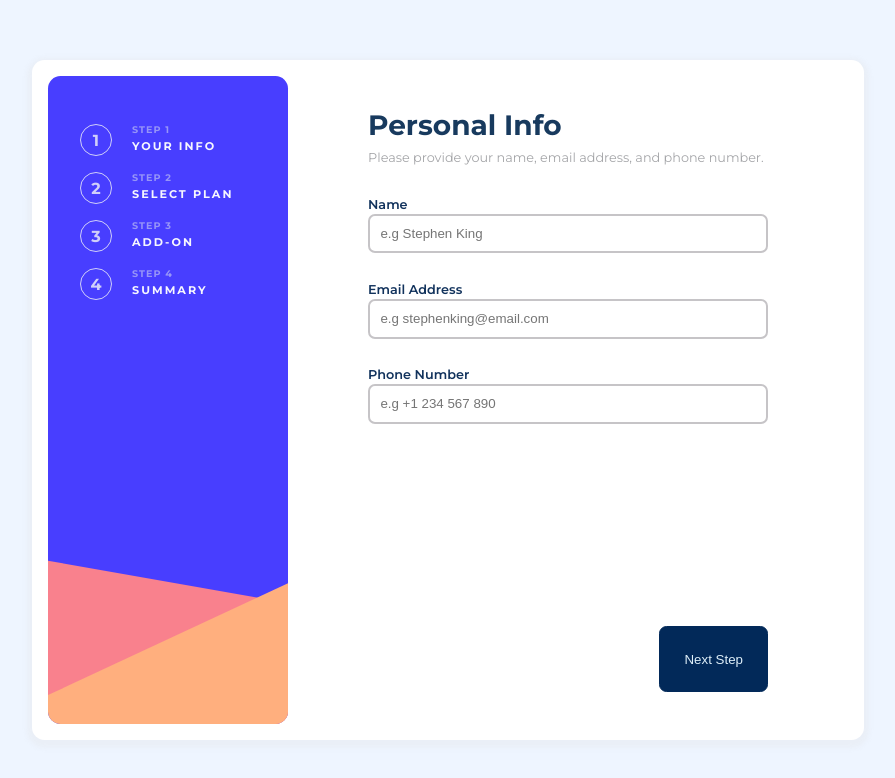
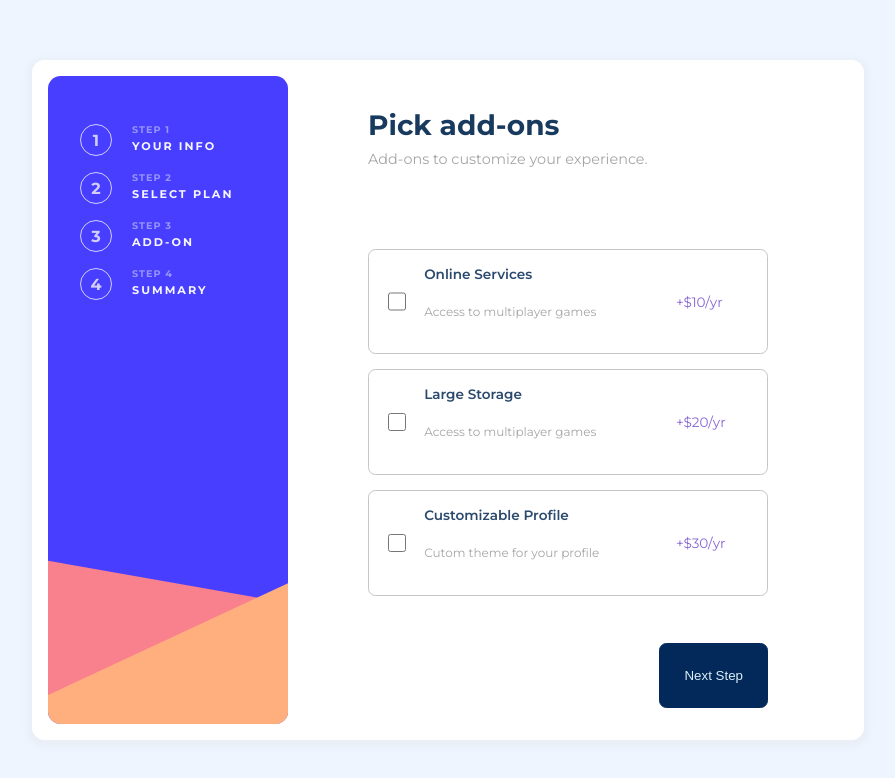
Before and after one commit to Mhmd-S/multi-step-form, a React (Create React App) app: page / in a window 1280 px wide. Shown: the top 778 px of the page, without its empty margins (192-1087 px from the left). Built offline with nearby package versions, Linux system fonts and the light colour scheme.

Commit message:
Added the add-on tab, Added the functionality for the add-on tab.

```diff
--- a/src/Components/Form.jsx
+++ b/src/Components/Form.jsx
@@ -4,18 +4,29 @@ import "./Styles/Form.css"
 import Tracker from "./Tracker.jsx"
 import FormInfo from "./FormInfo.jsx"
 import FormPlans from "./FormPlans.jsx"
+import { FormAddon } from './FormAddon'
 
 const Form = () => {
 
+  // Current tab regarding which step to show
   const [currentTab, setCurrentTab] = useState(0);
+
+  // Plan time (monthly[false], yearly[true]) and planType. 1 = arcade, 2 = advanced, 3 = pro
   const [payTime, setPayTime] = useState(false);
   const [planType, setPlanType] = useState(0);
+
+  // Users Info
   const [name, setName] = useState("");
   const [email, setEmail] = useState("");
   const [phone, setPhone] = useState("");
 
-  const [stepOneErrors, setStepOneErros] = useState([]);
+  // Validation errors in first form
+  const [formErrors, setStepOneErros] = useState([]);
 
+  // Addons the user choose. 0 = Online services, 1 = Larger storage, 2 = Customizable profile
+  const [addOns, setAddOns] = useState([]);
+
+  // On change events for the form
   const onChangeName = (e) =>{
     setName(e.target.value);
   }
@@ -28,6 +39,20 @@ const Form = () => {
     setPhone(e.target.value);
    }
 
+
+   // Habdle addon on change
+   const onChangeAddon = (e) => {
+    let addOnValue = e.target.value;
+    if (addOns.includes(addOnValue)){
+      let newAddons = addOns.filter(x => x != addOnValue)
+      console.log(newAddons)
+      setAddOns(newAddons)
+    } else {
+      setAddOns([...addOns, addOnValue])
+    }
+   }
+
+   // Checks the form fields for empty inputs and adds the corresponding input name to the error state
   const checkFields = () => {
 
     let errors = [];
@@ -44,31 +69,38 @@ const Form = () => {
         errors.push("phone")
     }
 
+    if(planType == 0 && currentTab == 1){
+      errors.push("Please choose a plan")
+    }
+
     setStepOneErros(errors);
 
     if(currentTab < 3 && errors.length === 0){
-
         setCurrentTab(currentTab+1)
         console.log(currentTab)
       }
 
   }
 
+  // Returns the the components according to the currentTab state
   const getCurrentTab = () => {
     switch(currentTab){
       case 0:
-        return <FormInfo setCurrentTab={setCurrentTab} name={name} email={email} phone={phone} onChangeName={onChangeName}  onChangeEmail={onChangeEmail}  onChangePhone={onChangePhone} errors={stepOneErrors}/>
+        return <FormInfo setCurrentTab={setCurrentTab} name={name} email={email} phone={phone} onChangeName={onChangeName}  onChangeEmail={onChangeEmail}  onChangePhone={onChangePhone} errors={formErrors}/>
       case 1:
-        return <FormPlans  payTime={payTime} setPayTime={setPayTime} planType={planType} setPlanType={setPlanType} setCurrentTab={setCurrentTab}/>
+        return <FormPlans  payTime={payTime} setPayTime={setPayTime} planType={planType} setPlanType={setPlanType} setCurrentTab={setCurrentTab} errors={formErrors}/>
+      case 2:
+        return <FormAddon planType={planType} addOns={addOns} setAddOns={setAddOns}/>
       default:
-        return <FormInfo setCurrentTab={setCurrentTab} name={name} onChangeName={onChangeName} errors={stepOneErrors}/>
+        return <FormInfo setCurrentTab={setCurrentTab} name={name} onChangeName={onChangeName} errors={formErrors}/>
     }
   }
 
   return (
     <div className="Form-container">
         <div className="App-tracker"><Tracker/></div>
-        <div className="App-main">{getCurrentTab()}</div>
+        <div className="App-main">
+        <FormAddon planType={planType} addOns={addOns} setAddOns={setAddOns} onChangeAddon={onChangeAddon}/></div>
         <div className="App-footer">
             {currentTab == 0 ? "" : <button onClick={()=>setCurrentTab(currentTab-1)} className="App-button back">Go Back</button>}
             <button onClick={checkFields} className="App-button next">Next Step</button>
--- /dev/null
+++ b/src/Components/FormAddon.jsx
@@ -0,0 +1,40 @@
+import React from 'react'
+import './Styles/FormAddons.css'
+
+
+export const FormAddon = ({payTime, addOns, onChangeAddon}) => {
+  return (
+    <div className="FormAddon-container">
+
+        <div className="FormAddon-header">
+            <h1>Pick add-ons</h1>
+            <h5>Add-ons to customize your experience.</h5>
+        </div>
+
+        <div className="FormAddon-addons">
+
+            <label className={addOns.includes("0") ? "FormAddon-addons-addon FormAddon-addons-addon-active" : "FormAddon-addons-addon"}>
+                <input type="checkbox" onClick={ e=>onChangeAddon(e)} value="0"></input>
+                <h6>Online Services</h6>
+                <p>Access to multiplayer games</p>
+                <span>{payTime ? "+$1/mo" : "+$10/yr"}</span>
+            </label>
+
+            <label className={addOns.includes("1") ? "FormAddon-addons-addon FormAddon-addons-addon-active" : "FormAddon-addons-addon"}>
+                <input type="checkbox" onClick={ e=>onChangeAddon(e)} value="1"></input>
+                <h6>Large Storage</h6>
+                <p>Access to multiplayer games</p>
+                <span>{payTime ? "+$2/mo" : "+$20/yr"}</span>
+            </label>
+
+            <label className={addOns.includes("2") ? "FormAddon-addons-addon FormAddon-addons-addon-active" : "FormAddon-addons-addon"}>
+                <input type="checkbox" onClick={ e=>onChangeAddon(e)} value="2"></input>
+                <h6>Customizable Profile</h6>
+                <p>Cutom theme for your profile</p>
+                <span>{payTime ? "+$3/mo" : "+$30/yr"}</span>
+            </label>
+
+        </div>
+    </div>
+  )
+}
--- a/src/Components/FormPlans.jsx
+++ b/src/Components/FormPlans.jsx
@@ -1,7 +1,7 @@
 import React from 'react'
 import './Styles/FormPlans.css'
 
-const FormPlans = ({payTime, setPayTime, planType, setPlanType, setCurrentTab}) => {
+const FormPlans = ({payTime, setPayTime, planType, setPlanType}) => {
   return (
     <div className="FormPlans-container">
         <div className='FormPlans-header'>
--- a/src/Components/Styles/Form.css
+++ b/src/Components/Styles/Form.css
@@ -9,7 +9,7 @@
                           "t f";
     padding: 1rem;
     grid-template-columns: 30% 70%;
-    grid-template-rows: 80% 20%;
+    grid-template-rows: 85% 15%;
 }
 
 .App-tracker {
@@ -22,7 +22,7 @@
 
 .App-footer{
     width: 100%;
-    padding:2rem 5rem;
+    padding:1rem 5rem;
     display: grid;
     grid-template-areas: "b . n";
     grid-area: f;
--- /dev/null
+++ b/src/Components/Styles/FormAddons.css
@@ -0,0 +1,82 @@
+.FormAddon-container{
+    width: 100%;
+    height: 100%;
+    padding: 2rem 5rem 1rem;
+    display: grid;
+    grid-auto-rows: 25% 75%;
+    flex-direction: column;
+}
+
+.FormAddon-header {
+    width: 100%;
+    padding-bottom: 1.7rem;
+}
+
+.FormAddon-header h1 {
+    font-size: 1.75rem;
+    padding-bottom: 0.5rem;
+    color: #183a5e;
+
+}
+
+.FormAddon-header h5 {
+    font-weight: 400;
+    font-size: 0.9rem;
+    color: #a4a5a8;
+}
+
+.FormAddon-addons {
+    width: 100%;
+    display: flex;
+    flex-direction: column;
+    justify-content: space-evenly;
+}
+
+.FormAddon-addons-addon {
+    width: 100%;
+    height: 28%;
+    display: grid;
+    grid-template-areas: "i t p"
+                         "i st p";
+    grid-template-columns: 10% 70% 20%;
+    padding: 1rem 1.2rem;
+    border: 1px solid #c6c4c7;
+    border-radius: 7.5px;
+}
+
+.FormAddon-addons-addon:hover {
+    border:1px solid #674d9f;
+    cursor: pointer;
+}
+
+.FormAddon-addons-addon-active {
+    background-color: #f8f9fe;
+    border:1px solid #674d9f;
+}
+
+.FormAddon-addons-addon input {
+    width: 50%;
+    grid-area: i;
+}
+
+.FormAddon-addons-addon h6 {
+    padding-bottom: 0.2rem;
+    font-size: 0.85rem;
+    font-weight: 600;
+    color: #2b496d;
+    grid-area: t;
+}
+
+.FormAddon-addons-addon p {
+    font-size: 0.75rem;
+    color: #a4a5a8;
+    grid-area: st;
+}
+
+.FormAddon-addons-addon span {
+    font-size: 0.85rem;
+    color: #8765d3;
+    align-self: center;
+    grid-area: p;
+
+}
--- a/src/Components/Styles/FormInfo.css
+++ b/src/Components/Styles/FormInfo.css
@@ -19,7 +19,7 @@
 
 .FormInfo-header h5 {
     font-weight: 400;
-    font-size: 0.8rem;
+    font-size: 0.9rem;
     color: #a4a5a8;
 }
 
--- a/src/Components/Styles/FormPlans.css
+++ b/src/Components/Styles/FormPlans.css
@@ -19,7 +19,7 @@
 
 .FormPlans-header h5 {
     font-weight: 400;
-    font-size: 0.8rem;
+    font-size: 0.9rem;
     color: #a4a5a8;
 }
 
```
